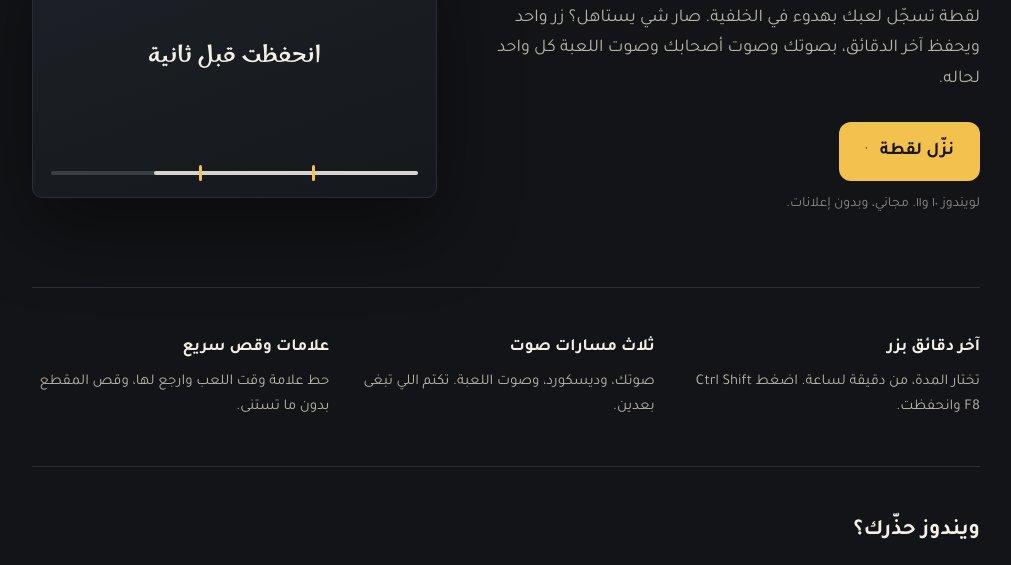
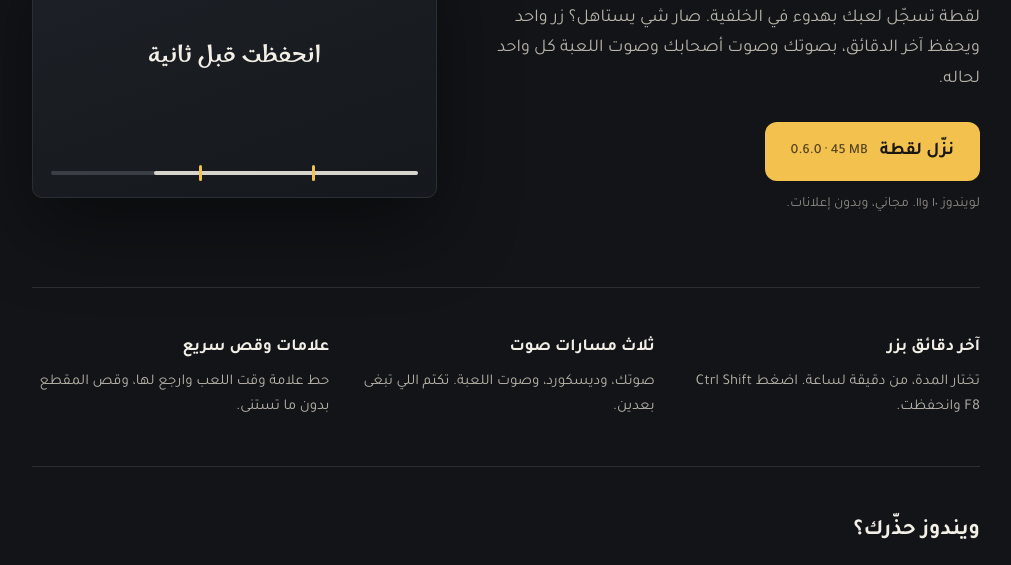
Before and after one commit to ldo2x/laqta, a plain HTML site: page index.html in a window 1280 px wide. Shown: the part 208-773 px from the top of the page, without its empty margins (134-1145 px from the left). Drawn offline with Linux system fonts and the light colour scheme.

Commit message:
site: v0.6.0

```diff
--- a/index.html
+++ b/index.html
@@ -22,7 +22,7 @@
         <h1 data-ar="اللحظة الحلوة ما تضيع." data-en="The good moment doesn't get away.">اللحظة الحلوة ما تضيع.</h1>
         <p class="lead" data-ar="لقطة تسجّل لعبك بهدوء في الخلفية. صار شي يستاهل؟ زر واحد ويحفظ آخر الدقائق، بصوتك وصوت أصحابك وصوت اللعبة كل واحد لحاله."
            data-en="Laqta records your game quietly in the background. Something worth keeping? One key saves the last minutes, with your voice, your friends' and the game each on its own track.">لقطة تسجّل لعبك بهدوء في الخلفية. صار شي يستاهل؟ زر واحد ويحفظ آخر الدقائق، بصوتك وصوت أصحابك وصوت اللعبة كل واحد لحاله.</p>
-        <a class="dl" href="https://github.com/ldo2x/laqta/releases/latest" id="dl"><span data-ar="نزّل لقطة" data-en="Download Laqta">نزّل لقطة</span> <small dir="ltr"> · </small></a>
+        <a class="dl" href="https://github.com/ldo2x/laqta/releases/download/v0.6.0/Laqta_0.6.0_x64-setup.exe" id="dl"><span data-ar="نزّل لقطة" data-en="Download Laqta">نزّل لقطة</span> <small dir="ltr">0.6.0 · 45 MB</small></a>
         <div class="meta" data-ar="لويندوز ١٠ و١١. مجاني، وبدون إعلانات." data-en="For Windows 10 and 11. Free, with no ads.">لويندوز ١٠ و١١. مجاني، وبدون إعلانات.</div>
       </div>
       <div class="frame" aria-hidden="true">
```
